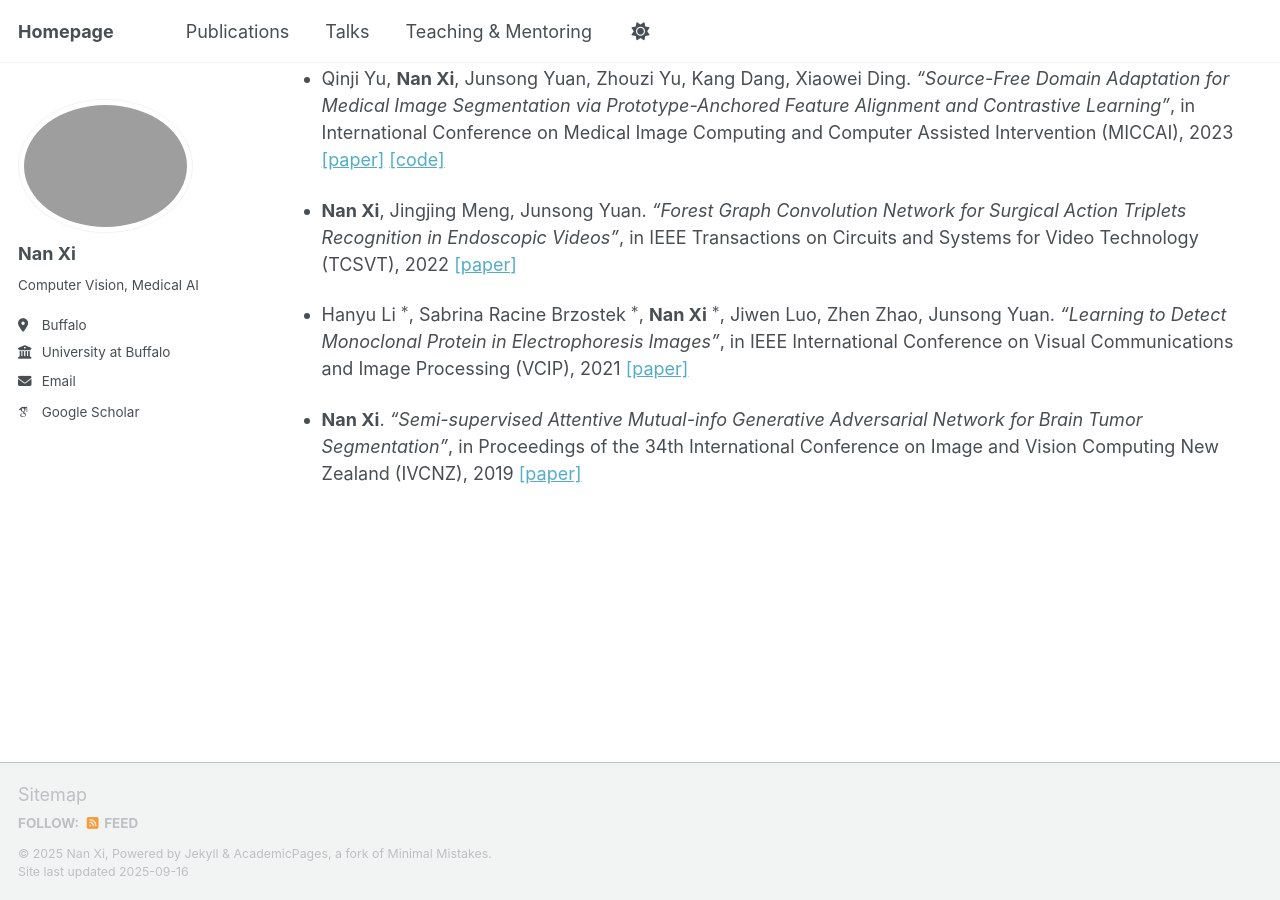
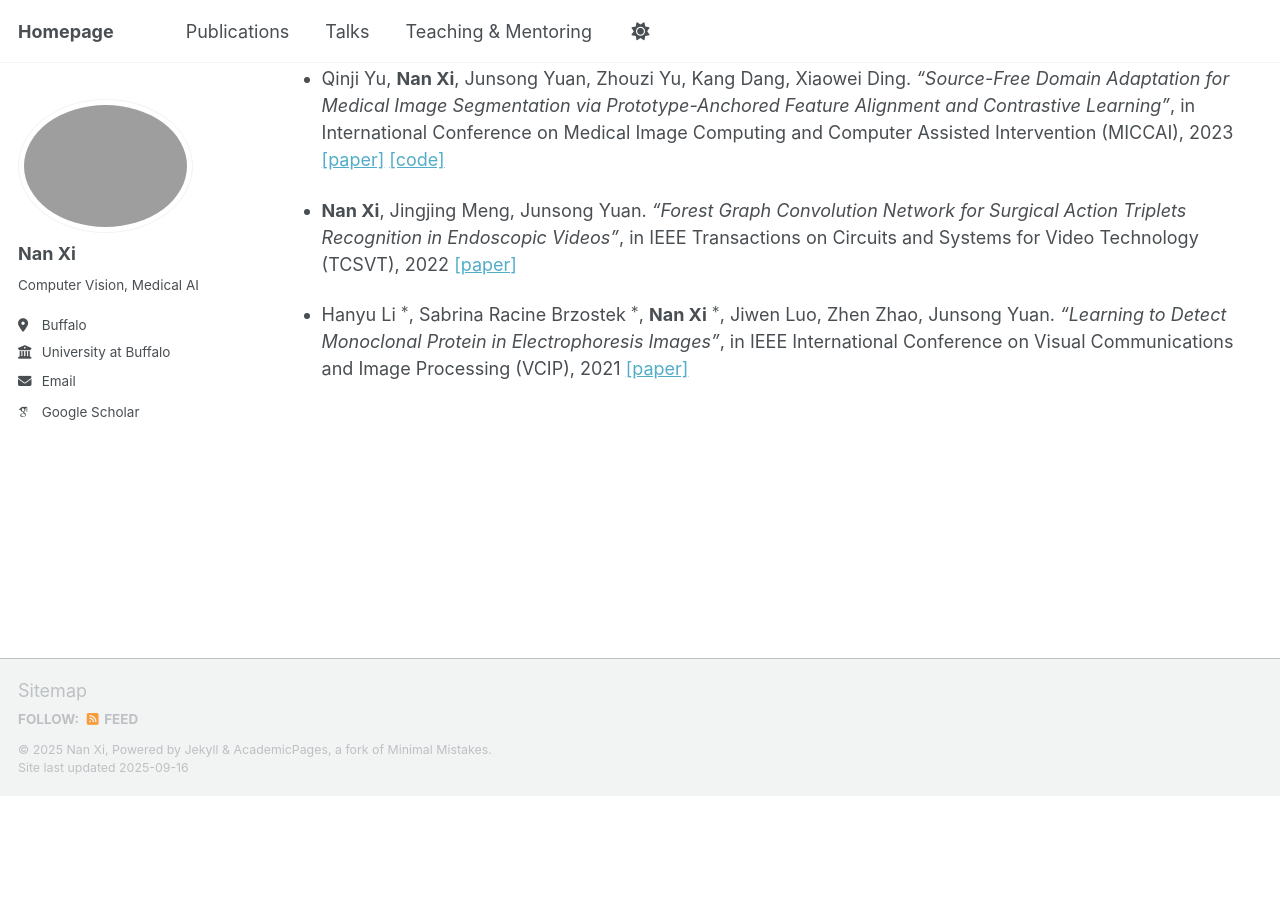
Before and after one commit to southnx/southnx.github.io, a Jekyll site: the page built from _pages/publications.md, in a window 1280 px wide and 900 px high, scrolled down 861 px. Built offline with Jekyll 4.4.1, drawn with Linux system fonts in a browser that asks for light colours; some web fonts are replaced; a script that is not in the unit is left out; after the commit the page ends 1657 px from its top, so only the background shows below that.

Commit message:
Update publications.md

```diff
--- a/_pages/publications.md
+++ b/_pages/publications.md
@@ -26,5 +26,3 @@ author_profile: authors
 - **Nan Xi**, Jingjing Meng, Junsong Yuan. *“Forest Graph Convolution Network for Surgical Action Triplets Recognition in Endoscopic Videos”*, in IEEE Transactions on Circuits and Systems for Video Technology (TCSVT), 2022 [[paper]](https://ieeexplore.ieee.org/ielaam/76/9973795/9831997-aam.pdf)
 
 - Hanyu Li $$^ *$$, Sabrina Racine Brzostek $$^ *$$, **Nan Xi** $$^ *$$, Jiwen Luo, Zhen Zhao, Junsong Yuan. *“Learning to Detect Monoclonal Protein in Electrophoresis Images”*, in IEEE International Conference on Visual Communications and Image Processing (VCIP), 2021  [[paper]](https://ieeexplore.ieee.org/abstract/document/9675332)
-
-- **Nan Xi**. *“Semi-supervised Attentive Mutual-info Generative Adversarial Network for Brain Tumor Segmentation”*, in Proceedings of the 34th International Conference on Image and Vision Computing New Zealand (IVCNZ), 2019  [[paper]](https://ieeexplore.ieee.org/abstract/document/8961008)
```
